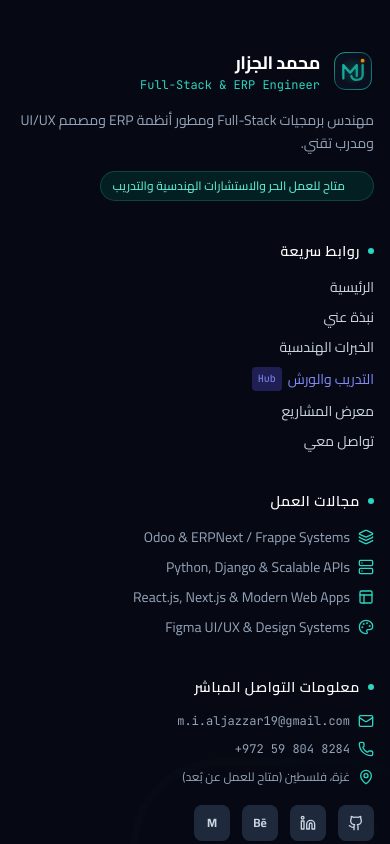
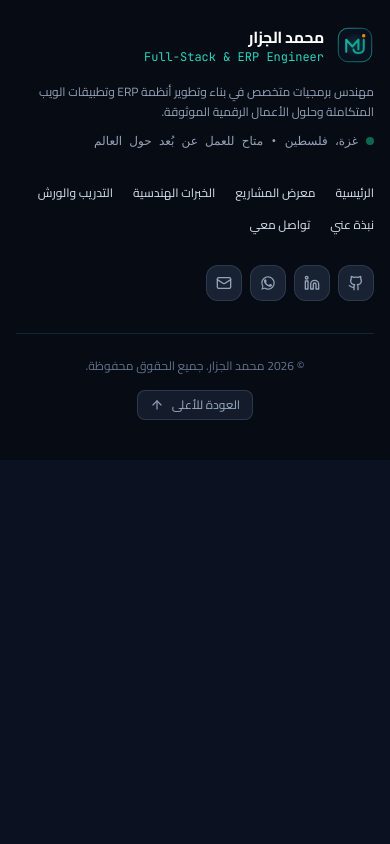
Before and after one commit to Mohammed-Aljazzar/portfolio, a Next.js app: page / in a window 390 px wide. Shown: the part 9340-10184 px from the top of the page. After the commit the page ends 9800 px from the top, so only its background shows below. Built offline with nearby package versions, Linux system fonts and the light colour scheme.

Commit message:
feat(footer): redesign footer into a sleek, distinctive, and simple layout matching portfolio aesthetic

```diff
--- a/src/components/layout/Footer.tsx
+++ b/src/components/layout/Footer.tsx
@@ -9,201 +9,140 @@ import {
   Github,
   Linkedin,
   Mail,
-  Phone,
   MapPin,
   ExternalLink,
-  Layers,
-  Server,
-  Layout,
-  Palette,
 } from "lucide-react";
 
 export const Footer: React.FC = () => {
-  const { language, t, isRTL } = useLanguage();
+  const { language, t } = useLanguage();
+  const currentYear = new Date().getFullYear();
 
   const scrollToTop = () => {
     window.scrollTo({ top: 0, behavior: "smooth" });
   };
 
+  const navLinks = [
+    { href: "/", label: t.nav.home },
+    { href: "/projects", label: t.nav.projects },
+    { href: "/experience", label: t.nav.experience },
+    { href: "/training", label: t.nav.training },
+    { href: "/about", label: t.nav.about },
+    { href: "/contact", label: t.nav.contact },
+  ];
+
+  const socialLinks = [
+    {
+      name: "GitHub",
+      href: "https://github.com/Mohammed-Aljazzar",
+      icon: <Github className="w-4 h-4" />,
+      hoverColor: "hover:text-slate-900 dark:hover:text-white hover:border-slate-400 dark:hover:border-slate-500",
+    },
+    {
+      name: "LinkedIn",
+      href: "https://www.linkedin.com/in/mohammed-aljazzar/",
+      icon: <Linkedin className="w-4 h-4" />,
+      hoverColor: "hover:text-[#0A66C2] hover:border-[#0A66C2]/40",
+    },
+    {
+      name: "WhatsApp",
+      href: "https://wa.me/972598048284",
+      icon: (
+        <svg className="w-4 h-4 fill-current" viewBox="0 0 24 24">
+          <path d="M17.472 14.382c-.301-.15-1.782-.879-2.058-.98-.276-.1-.476-.15-.677.15-.2.3-.777.98-.952 1.18-.176.2-.351.226-.652.076-.301-.15-1.27-.468-2.42-1.493-.895-.798-1.5-1.784-1.675-2.084-.176-.3-.019-.462.132-.612.136-.135.301-.35.452-.526.15-.175.2-.3.301-.5.1-.2.05-.375-.025-.526-.075-.15-.677-1.632-.927-2.235-.243-.587-.49-.508-.677-.518-.175-.008-.376-.01-.577-.01-.2 0-.526.075-.802.375-.276.3-1.053 1.03-1.053 2.511 0 1.48 1.078 2.91 1.228 3.111.15.2 2.122 3.24 5.14 4.544.718.31 1.278.496 1.716.635.722.23 1.378.197 1.897.12.578-.088 1.782-.728 2.033-1.431.25-.703.25-1.306.175-1.431-.075-.125-.276-.2-.577-.35zM12.04 2C6.505 2 2.02 6.485 2.02 12.02c0 1.91.537 3.69 1.47 5.215L2.04 22l4.908-1.412a10.007 10.007 0 0 0 5.092 1.432c5.535 0 10.02-4.485 10.02-10.02C22.06 6.485 17.575 2 12.04 2zm0 18.258a8.214 8.214 0 0 1-4.22-1.163l-.303-.18-3.136.903.9-3.056-.197-.314a8.22 8.22 0 0 1-1.264-4.428c0-4.542 3.696-8.238 8.22-8.238 4.524 0 8.22 3.696 8.22 8.238 0 4.542-3.696 8.238-8.22 8.238z" />
+        </svg>
+      ),
+      hoverColor: "hover:text-[#25D366] hover:border-[#25D366]/40",
+    },
+    {
+      name: "Email",
+      href: "mailto:m.i.aljazzar19@gmail.com",
+      icon: <Mail className="w-4 h-4" />,
+      hoverColor: "hover:text-teal-600 dark:hover:text-teal-400 hover:border-teal-500/40",
+    },
+  ];
+
   return (
-    <footer className="relative bg-slate-900 dark:bg-[#060913] text-slate-300 pt-16 pb-12 overflow-hidden border-t border-slate-800">
-      {/* Subtle Background Monogram Watermark */}
-      <div className="absolute -bottom-16 -right-16 pointer-events-none opacity-5 dark:opacity-10 select-none">
-        <MonogramLogo size={340} withWatermark />
-      </div>
+    <footer className="relative bg-white dark:bg-[#070b14] text-slate-600 dark:text-slate-400 border-t border-slate-200/90 dark:border-slate-800/80 transition-colors duration-300">
+      <div className="max-w-7xl mx-auto px-4 sm:px-6 lg:px-8 py-10 sm:py-14">
+        {/* Main Footer Block: Responsive Layout */}
+        <div className="flex flex-col lg:flex-row items-start lg:items-center justify-between gap-8 pb-8 sm:pb-10 border-b border-slate-100 dark:border-slate-800/80">
 
-      <div className="max-w-7xl mx-auto px-4 sm:px-6 lg:px-8 relative z-10">
-        <div className="grid grid-cols-1 md:grid-cols-2 lg:grid-cols-4 gap-10 pb-12 border-b border-slate-800/80">
-          {/* Col 1: Identity & Availability */}
-          <div className="flex flex-col gap-4">
-            <Link href="/" className="inline-flex items-center gap-3">
-              <MonogramLogo size={42} />
+          {/* Identity & Status */}
+          <div className="space-y-2.5 max-w-md text-right rtl:text-right ltr:text-left">
+            <Link href="/" className="inline-flex items-center gap-3 group">
+              <MonogramLogo size={38} />
               <div>
-                <h3 className="font-bold text-lg text-white tracking-tight">
+                <h3 className="font-bold text-base sm:text-lg text-slate-900 dark:text-white tracking-tight group-hover:text-teal-600 dark:group-hover:text-teal-400 transition-colors">
                   {language === "ar" ? "محمد الجزار" : "Mohammed Aljazzar"}
                 </h3>
-                <p className="text-xs font-mono text-teal-400">
-                  Full-Stack & ERP Engineer
+                <p className="text-xs font-mono text-teal-600 dark:text-teal-400">
+                  Full-Stack &amp; ERP Engineer
                 </p>
               </div>
             </Link>
-            <p className="text-sm text-slate-400 leading-relaxed">
-              {t.footer.role}
+
+            <p className="text-xs sm:text-[13px] text-slate-500 dark:text-slate-400 leading-relaxed font-normal">
+              {language === "ar"
+                ? "مهندس برمجيات متخصص في بناء وتطوير أنظمة ERP وتطبيقات الويب المتكاملة وحلول الأعمال الرقمية الموثوقة."
+                : "Software engineer specialized in scalable ERP architecture, robust web platforms, and engineering mentorship."}
             </p>
-            {/* Live Availability Badge */}
-            <div className="inline-flex items-center gap-2 px-3 py-1.5 rounded-full bg-teal-950/60 border border-teal-800/60 text-teal-300 text-xs font-medium w-fit">
-              <span className="w-2 h-2 rounded-full bg-teal-400 animate-ping" />
-              <span>{t.hero.availableBadge}</span>
+
+            <div className="flex items-center gap-2 pt-0.5 text-xs text-slate-500 dark:text-slate-400 font-mono">
+              <span className="w-2 h-2 rounded-full bg-emerald-500 animate-pulse" />
+              <span>
+                {language === "ar"
+                  ? "غزة، فلسطين • متاح للعمل عن بُعد حول العالم"
+                  : "Gaza, Palestine • Available Remote Worldwide"}
+              </span>
             </div>
           </div>
 
-          {/* Col 2: Quick Links */}
-          <div>
-            <h4 className="text-sm font-semibold uppercase tracking-wider text-white mb-4 flex items-center gap-2">
-              <span className="w-1.5 h-1.5 rounded-full bg-teal-400" />
-              {t.footer.quickLinks}
-            </h4>
-            <ul className="space-y-2.5 text-sm">
-              <li>
-                <Link href="/" className="hover:text-teal-400 transition-colors">
-                  {t.nav.home}
+          {/* Navigation Links + Social Channels Hub */}
+          <div className="flex flex-col sm:flex-row sm:items-center lg:items-end gap-6 sm:gap-10 w-full lg:w-auto">
+            {/* Quick Navigation Links */}
+            <div className="flex flex-wrap items-center gap-x-5 sm:gap-x-6 gap-y-2 text-xs sm:text-sm font-medium">
+              {navLinks.map((link) => (
+                <Link
+                  key={link.href}
+                  href={link.href}
+                  className="text-slate-600 dark:text-slate-300 hover:text-teal-600 dark:hover:text-teal-400 transition-colors py-1"
+                >
+                  {link.label}
                 </Link>
-              </li>
-              <li>
-                <Link href="/about" className="hover:text-teal-400 transition-colors">
-                  {t.nav.about}
-                </Link>
-              </li>
-              <li>
-                <Link href="/experience" className="hover:text-teal-400 transition-colors">
-                  {t.nav.experience}
-                </Link>
-              </li>
-              <li>
-                <Link href="/training" className="text-indigo-400 hover:text-indigo-300 transition-colors flex items-center gap-1.5">
-                  <span>{t.nav.training}</span>
-                  <span className="text-[10px] bg-indigo-900/60 px-1.5 py-0.5 rounded font-mono">Hub</span>
-                </Link>
-              </li>
-              <li>
-                <Link href="/projects" className="hover:text-teal-400 transition-colors">
-                  {t.nav.projects}
-                </Link>
-              </li>
-              <li>
-                <Link href="/contact" className="hover:text-teal-400 transition-colors">
-                  {t.nav.contact}
-                </Link>
-              </li>
-            </ul>
+              ))}
             </div>
 
-          {/* Col 3: Specialties */}
-          <div>
-            <h4 className="text-sm font-semibold uppercase tracking-wider text-white mb-4 flex items-center gap-2">
-              <span className="w-1.5 h-1.5 rounded-full bg-teal-400" />
-              {t.footer.specialties}
-            </h4>
-            <ul className="space-y-2.5 text-sm text-slate-400">
-              <li className="flex items-center gap-2">
-                <Layers className="w-4 h-4 text-teal-400 shrink-0" />
-                <span>Odoo & ERPNext / Frappe Systems</span>
-              </li>
-              <li className="flex items-center gap-2">
-                <Server className="w-4 h-4 text-teal-400 shrink-0" />
-                <span>Python, Django & Scalable APIs</span>
-              </li>
-              <li className="flex items-center gap-2">
-                <Layout className="w-4 h-4 text-teal-400 shrink-0" />
-                <span>React.js, Next.js & Modern Web Apps</span>
-              </li>
-              <li className="flex items-center gap-2">
-                <Palette className="w-4 h-4 text-teal-400 shrink-0" />
-                <span>Figma UI/UX & Design Systems</span>
-              </li>
-            </ul>
-          </div>
-
-          {/* Col 4: Verified Channels */}
-          <div>
-            <h4 className="text-sm font-semibold uppercase tracking-wider text-white mb-4 flex items-center gap-2">
-              <span className="w-1.5 h-1.5 rounded-full bg-teal-400" />
-              {t.contactPage.directInfoTitle}
-            </h4>
-            <div className="space-y-3 text-sm text-slate-400">
+            {/* Social Icons Stack */}
+            <div className="flex items-center gap-2 pt-1 sm:pt-0">
+              {socialLinks.map((soc) => (
                 <a
-                href="mailto:m.i.aljazzar19@gmail.com"
-                className="flex items-center gap-2 hover:text-teal-300 transition-colors group"
-              >
-                <Mail className="w-4 h-4 text-teal-400 group-hover:scale-110 transition-transform" />
-                <span className="font-mono text-xs">m.i.aljazzar19@gmail.com</span>
-              </a>
-              <a
-                href="https://wa.me/972598048284"
+                  key={soc.name}
+                  href={soc.href}
                   target="_blank"
                   rel="noopener noreferrer"
-                className="flex items-center gap-2 hover:text-teal-300 transition-colors group"
+                  aria-label={soc.name}
+                  className={`w-9 h-9 rounded-xl bg-slate-50 dark:bg-slate-800/80 border border-slate-200 dark:border-slate-700/80 flex items-center justify-center text-slate-500 dark:text-slate-400 transition-all shadow-2xs hover:shadow-sm ${soc.hoverColor}`}
                 >
-                <Phone className="w-4 h-4 text-teal-400 group-hover:scale-110 transition-transform" />
-                <span className="font-mono text-xs" dir="ltr">+972 59 804 8284</span>
+                  {soc.icon}
                 </a>
-              <div className="flex items-center gap-2 text-xs">
-                <MapPin className="w-4 h-4 text-teal-400 shrink-0" />
-                <span>{language === "ar" ? "غزة، فلسطين (متاح للعمل عن بُعد)" : "Gaza, Palestine (Remote Worldwide)"}</span>
+              ))}
             </div>
           </div>
 
-            {/* Social Icons row */}
-            <div className="flex items-center gap-3 mt-5">
-              <a
-                href="https://github.com/Mohammed-Aljazzar"
-                target="_blank"
-                rel="noopener noreferrer"
-                className="w-9 h-9 rounded-lg bg-slate-800 hover:bg-teal-600 flex items-center justify-center text-slate-300 hover:text-white transition-all shadow-sm"
-                title="GitHub"
-              >
-                <Github className="w-4 h-4" />
-              </a>
-              <a
-                href="https://www.linkedin.com/in/mohammed-aljazzar/"
-                target="_blank"
-                rel="noopener noreferrer"
-                className="w-9 h-9 rounded-lg bg-slate-800 hover:bg-teal-600 flex items-center justify-center text-slate-300 hover:text-white transition-all shadow-sm"
-                title="LinkedIn"
-              >
-                <Linkedin className="w-4 h-4" />
-              </a>
-              <a
-                href="https://behance.net/moh_aljazzar"
-                target="_blank"
-                rel="noopener noreferrer"
-                className="w-9 h-9 rounded-lg bg-slate-800 hover:bg-teal-600 flex items-center justify-center text-slate-300 hover:text-white transition-all shadow-sm font-bold text-xs"
-                title="Behance"
-              >
-                Bē
-              </a>
-              <a
-                href="https://mostaql.com/u/Mohammed_Aljazzar"
-                target="_blank"
-                rel="noopener noreferrer"
-                className="w-9 h-9 rounded-lg bg-slate-800 hover:bg-teal-600 flex items-center justify-center text-slate-300 hover:text-white transition-all shadow-sm text-xs font-bold"
-                title="Mostaql"
-              >
-                M
-              </a>
-            </div>
-          </div>
         </div>
 
-        {/* Bottom Bar: Copyright & Scroll to Top */}
-        <div className="pt-8 flex flex-col sm:flex-row items-center justify-between gap-4 text-xs text-slate-500">
-          <p>{t.footer.rights}</p>
+        {/* Bottom Bar: Copyright & Back to Top */}
+        <div className="pt-6 sm:pt-8 flex flex-col sm:flex-row items-center justify-between gap-4 text-xs text-slate-500 dark:text-slate-500">
+          <p className="font-normal text-center sm:text-start">
+            © {currentYear} {language === "ar" ? "محمد الجزار. جميع الحقوق محفوظة." : "Mohammed Aljazzar. All rights reserved."}
+          </p>
+
           <button
             onClick={scrollToTop}
-            className="inline-flex items-center gap-2 hover:text-teal-400 transition-colors p-1"
+            className="inline-flex items-center gap-2 px-3 py-1.5 rounded-lg bg-slate-100 dark:bg-slate-800/60 border border-slate-200/80 dark:border-slate-700/80 text-slate-600 dark:text-slate-400 hover:text-teal-600 dark:hover:text-teal-400 hover:border-teal-500/40 transition-all font-medium text-xs cursor-pointer group"
           >
             <span>{t.footer.backToTop}</span>
-            <ArrowUp className="w-3.5 h-3.5" />
+            <ArrowUp className="w-3.5 h-3.5 transition-transform group-hover:-translate-y-0.5" />
           </button>
         </div>
       </div>
```
Lines whose indentation alone changed are shown as unchanged.
